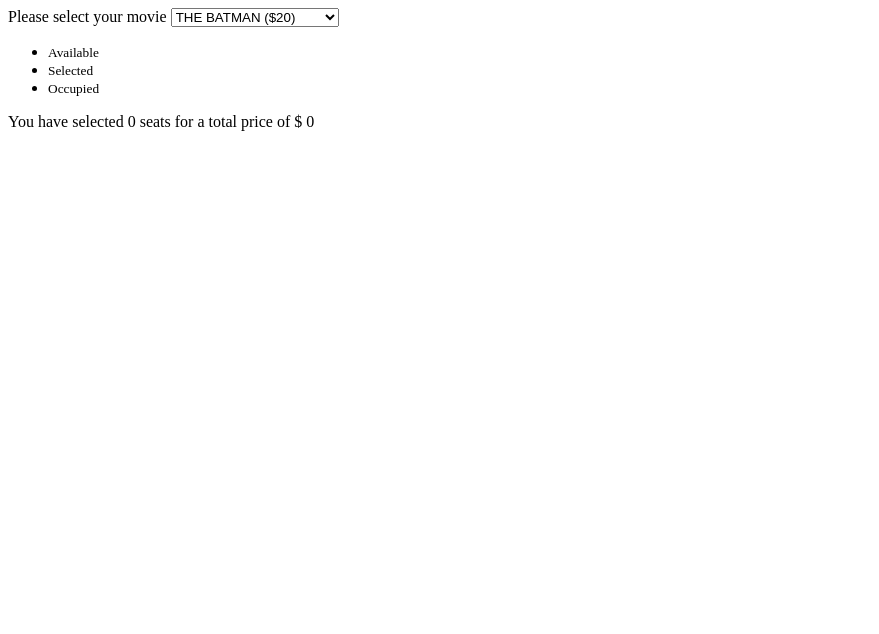
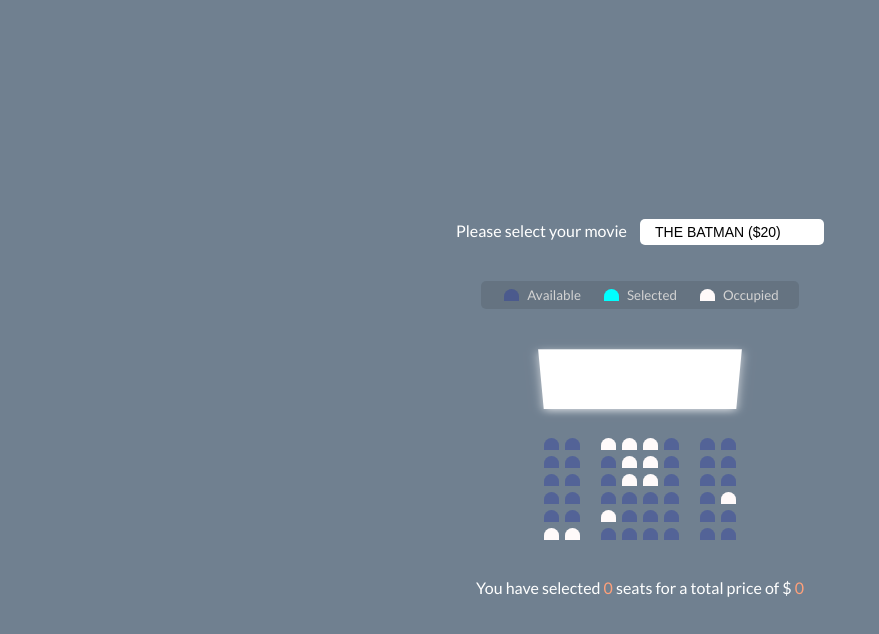
Before and after one commit to muhammadaun90/MERN-Developement, a plain HTML site: page project2/index.html in a window 1280 px wide. Shown: the whole page, without its empty margins (0-879 px from the left). Drawn offline with Linux system fonts and the light colour scheme.

Commit message:
CSS File Completed
style.css file work completed with all styling for Movie Selection Project

```diff
--- a/project2/index.html
+++ b/project2/index.html
@@ -9,10 +9,11 @@
 </head>
 <body>
     <div class="movie-container">
-        <label>Please select your movie</label>
+        <label for ="movie">Please select your movie</label>
+        <!-- This is the dropdown to select movies-->
         <select id="movie">
             <option value="20">THE BATMAN ($20)</option>
-            <option value="15">Top Gun: Maverick ($15)</option>
+            <option value="16">Top Gun: Maverick ($16)</option>
             <option value="12">Loki ($12)</option>
             <option value="10">Army of the dead ($10)</option>
             <option value="15">Extraction ($15)</option>
@@ -59,7 +60,7 @@
             <div class="seat"></div>
             <div class="seat"></div>
             <div class="seat occupied"></div>
-            <div class="seatoccupied"></div>
+            <div class="seat occupied"></div>
             <div class="seat"></div>
             <div class="seat"></div>
             <div class="seat"></div>
--- a/project2/style.css
+++ b/project2/style.css
@@ -0,0 +1,96 @@
+@import url('https://fonts.googleapis.com/css2?family=Lato&display=swap');
+*{
+    box-sizing: border-box;
+}
+body{
+    background-color: slategray;
+    display: flex;
+    flex-direction: column;
+    color: white;
+    align-items: center;
+    justify-content: center;
+    height: 100vh;
+    font-family: 'Lato', sans-serif;
+    margin: 0;
+}
+.movie-container{
+    margin: 20px 0;
+}
+.movie-container select{
+    background-color: white;
+    border:0;
+    border-radius: 5px;
+    font-size: 14px;
+    margin-left: 10px;
+    padding: 5px 15px 5px 15px;
+    appearance: none;
+    -moz-appearance: none;
+    -webkit-appearance: none;
+}
+.seat{
+    background-color: rgba(19, 37, 169, 0.309);
+    height: 12px;
+    width: 15px;
+    margin: 3px;
+    border-top-left-radius: 10px;
+    border-top-right-radius: 10px;
+}
+.seat.selected {
+    background-color: aqua;
+}
+.seat.occupied {
+    background-color: snow;
+}
+.seat:nth-of-type(2){
+    margin-right: 18px;
+}
+.seat:nth-last-of-type(2){
+    margin-left: 18px;
+}
+.seat:not(.occupied):hover{
+    cursor: pointer;
+    transform: scale(1.2);
+}
+.legend{
+    background-color: rgba(0, 0, 0, 0.1);
+    padding: 5px 10px 5px 10px;
+    border-radius: 5px;
+    color: lightgrey;
+    list-style-type: none;
+    display: flex;
+    justify-content: space-between;
+}
+.legend li{
+    display: flex;
+    align-items: center;
+    justify-content: center;
+    margin: 0 10px;
+}
+.legend li small{
+    margin-left: 5px;
+}
+.legend .seat:not(.occupied):hover{
+    cursor: default;
+    transform: scale(1);
+}
+.container{
+    perspective: 1000px;
+    margin-bottom: 30px;
+}
+.row{
+    display: flex;
+}
+.screen{
+    background-color: white;
+    height: 80px;
+    width: 100%;
+    margin: 15px 0;
+    transform: rotateX(-45deg);
+    box-shadow: 0 3px 10px rgba(255, 255, 255, 0.7);
+}
+p.text{
+    margin: 5px 0;
+}
+p.text span{
+    color:lightsalmon;
+}
```
